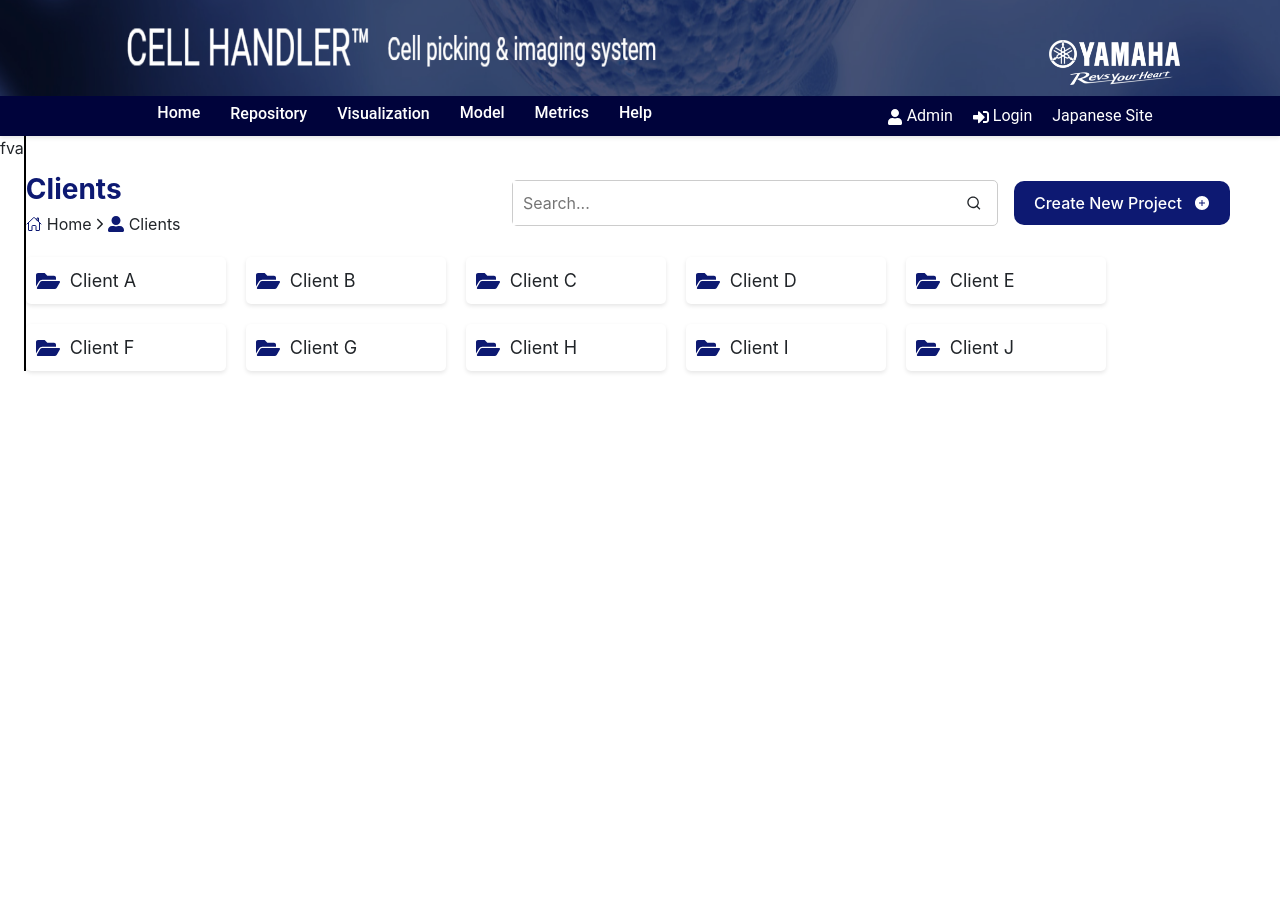
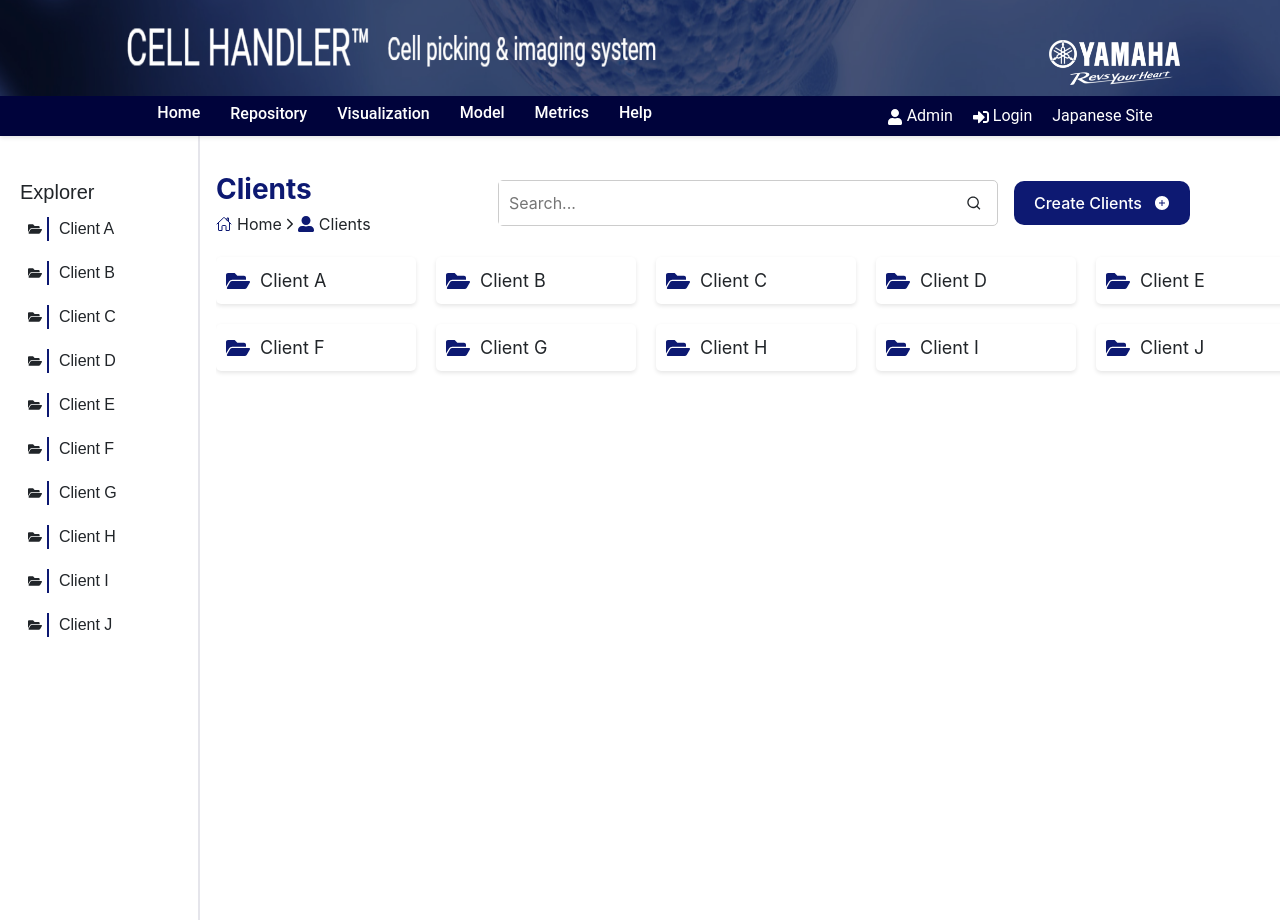
Before and after one commit to vinayakb-ymsli/MDB_WEBAPP, a React (Create React App) app: page /projects in a window 1280 px wide. Before the commit the page ends 800 px from the top, so only its background shows below. Built offline with nearby package versions, Linux system fonts and the light colour scheme.

Commit message:
finished sidebar projects and dynamic name button

```diff
--- a/src/components/Projectform.js
+++ b/src/components/Projectform.js
@@ -5,7 +5,7 @@
 // import a from "next/link";
 import "../styles/Projectform.css";
 
-const CreateProjectForm = () => {
+const CreateProjectForm = ({nameB}) => {
   const [isOpen, setIsOpen] = useState(false);
   const [formData, setFormData] = useState({
     projectName: "",
@@ -30,7 +30,7 @@
   return (
     <>
       <button onClick={() => setIsOpen(true)} className="button-project-form">
-        Create New Project <AiFillPlusCircle className="text-xl" />
+       Create {nameB} <AiFillPlusCircle className="text-xl" />
       </button>
       <Modal isOpen={isOpen} onClose={() => setIsOpen(false)}>
         <form onSubmit={handleSubmit}>
--- a/src/components/projects.js
+++ b/src/components/projects.js
@@ -1,6 +1,12 @@
-import React, { useState } from "react";
+import React, { useState,useEffect } from "react";
 import "../styles/projects.css";
-import { FaUserAlt, FaFolderOpen, FaArrowLeft } from "react-icons/fa";
+import {
+  FaUserAlt,
+  FaFolderOpen,
+  FaArrowLeft,
+  FaFileAlt,
+  FaUser,
+} from "react-icons/fa";
 import { IoHomeOutline } from "react-icons/io5";
 import { RiSearchLine } from "react-icons/ri";
 import { IoIosArrowForward } from "react-icons/io";
@@ -14,6 +20,25 @@
   const [selectedProject, setSelectedProject] = useState(null);
   const [searchQuery, setSearchQuery] = useState("");
   const [breadcrumbTrail, setBreadcrumbTrail] = useState(["Home", "Clients"]);
+  const [expandedClient, setExpandedClient] = useState(null);
+  const [expandedProject, setExpandedProject] = useState(null);
+  const [nameButton, setNameButton] = useState("Clients");
+
+  useEffect(() => {
+    updateNameButton();
+    console.log(nameButton)
+  }, [breadcrumbTrail]);
+
+  const updateNameButton = () => {
+    const length = breadcrumbTrail.length;
+    if (length === 2) {
+      setNameButton("Clients");
+    } else if (length === 3) {
+      setNameButton("Projects");
+    } else if (length === 4) {
+      setNameButton("Models");
+    }
+  };
 
   const handleClientClick = (client) => {
     setSelectedClient(client);
@@ -145,10 +170,64 @@
       ));
     }
   };
+  const toggleClient = (clientName) => {
+    setExpandedClient(expandedClient === clientName ? null : clientName);
+    setExpandedProject(null); // Close all projects when a new client is clicked
+  };
+
+  // Toggle the expanded state of a project
+  const toggleProject = (projectName) => {
+    setExpandedProject(expandedProject === projectName ? null : projectName);
+  };
+  const renderSidebar = () => {
+    return (
+      <div className="sidebar-wrapper">
+        <h5>Explorer</h5>
+        <ul>
+          {clients.map((client) => (
+            <li key={client.clientName}>
+              <div
+                className="client-sidebar"
+                onClick={() => toggleClient(client.clientName)}
+              >
+                <FaFolderOpen className="icon" />
+                {client.clientName}
+              </div>
+              {expandedClient === client.clientName && (
+                <ul className="projects-sidebar">
+                  {client.projects.map((project) => (
+                    <li key={project.projectName}>
+                      <div
+                        className="project-sidebar"
+                        onClick={() => toggleProject(project.projectName)}
+                      >
+                        <FaFolderOpen className="icon" />
+                        {project.projectName}
+                      </div>
+                      {expandedProject === project.projectName && (
+                        <ul className="models">
+                          {project.models.map((model) => (
+                            <li key={model} className="model">
+                              <FaFileAlt className="icon" />
+                              {model}
+                            </li>
+                          ))}
+                        </ul>
+                      )}
+                    </li>
+                  ))}
+                </ul>
+              )}
+            </li>
+          ))}
+        </ul>
+      </div>
+    );
+  };
 
   return (
     <div className="projects-page-layout">
-      <div className="sidebar-wrapper">fva</div>
+      <div className="sidebar-wrapper">{renderSidebar()}</div>
       <div className="projects-wrapper">
         <div className="header-project">
           <div className="left-section-projects">
@@ -173,7 +252,7 @@
           </div>
           <div className="right-project-header">
             <div className="project-button">
-              <CreateProjectForm />
+              <CreateProjectForm nameB={nameButton} />
             </div>
           </div>
         </div>
--- a/src/styles/Navbar.css
+++ b/src/styles/Navbar.css
@@ -7,6 +7,7 @@
   padding: 10px 20px;
   height: 12vh;
   box-shadow: 0 2px 4px rgba(0, 0, 0, 0.1);
+  z-index: 999;
 }
 .nav-logo{
   position: absolute;
--- a/src/styles/projects.css
+++ b/src/styles/projects.css
@@ -5,16 +5,14 @@
   /* background-color: #f2f2f2; */
  /* margin-top: 3rem; */
 }
-.sidebar-wrapper{
-  /* background-color: #f2f2f2; */
-  border-right: 2px solid black;
-  margin-top: 1rem;
-}
+
 .projects-wrapper {
   margin-top: 3rem;
-  /* margin-left: 5rem; */
+  margin-left: 1rem;
   background-color: #ffffff;
   /* padding-top: 3rem; */
+  overflow-x: hidden;
+  padding-bottom: 10px;
 }
 
 .projects-head {
@@ -29,6 +27,9 @@
   justify-content: space-between;
   align-items: center;
   margin-bottom: 20px;
+  width: 100%;
+  /* min-width: 100vw; */
+  overflow: hidden;
 }
 
 .project-button {
@@ -45,6 +46,9 @@
   display: flex;
   flex-wrap: wrap;
   gap: 20px;
+  width: 100%;
+  min-width: 100vw;
+  padding-right: 12rem;
 }
 
 .folder-item {
@@ -98,8 +102,8 @@
 }
 .search-bar-wrapper {
   border: 1px solid #ccc;
-  width: 100%;
-  max-width: 500px;
+  /* width: 100%; */
+  min-width: 500px;
   display: flex;
   align-items: center;
   padding-right: 1rem;
@@ -130,14 +134,84 @@
 .breadcrums-project-holder {
   display: flex;
   align-items: center;
+  width: 100%;
   /* justify-content: center; */
 }
 .breadcrumbs-project-page {
   display: flex;
   align-items: center;
   cursor: pointer;
+
   /* justify-content: center; */
 }
 .left-section-projects {
   width: 100%;
 }
+
+
+/* Basic styles for the sidebar */
+.sidebar-wrapper {
+  width: 150px;
+  /* background-color: #f8f9fa; */
+  padding-left: 10px;
+  padding-top: 30px;
+  font-family: Arial, sans-serif;
+  /* box-shadow: 2px 0 5px rgba(0, 0, 0, 0.1); */
+  /* overflow-y: scroll; */
+
+}
+
+.sidebar-wrapper h2 {
+  font-size: 1.5em;
+  margin-bottom: 20px;
+  /* height: 100vh;
+  display: flex;
+  justify-content: start; */
+}
+
+.sidebar-wrapper ul {
+  list-style-type: none;
+  padding: 0;
+}
+
+.sidebar-wrapper li {
+  margin-bottom: 10px;
+}
+
+.client-sidebar, .project-sidebar {
+  display: flex;
+  align-items: center;
+  cursor: pointer;
+  padding: 5px;
+  border-radius: 5px;
+  overflow: hidden;
+  /* border-right: 2px solid rgba(0, 3, 59,0.1); */
+}
+.sidebar-wrapper{
+  /* background-color: #f2f2f2; */
+  border-right: 2px solid rgba(0, 3, 59,0.1);
+  /* margin-top: 1rem; */
+  height: 100vh;
+  overflow: hidden;
+  min-width: 200px;
+}
+
+.icon {
+  margin-right: 10px;
+  font-size: 1.5rem;
+}
+.projects-sidebar{
+  /* padding-left: 40px; */
+}
+.projects-sidebar, .models {
+  margin-top: 10px;
+  margin-left: 18px;
+}
+.models{
+  margin-left: 20px;
+}
+.model {
+  display: flex;
+  align-items: center;
+  padding: 5px 0;
+}
```
Also changed, not shown: src/styles/Breadcrumbs.css (line endings or trailing spaces).
